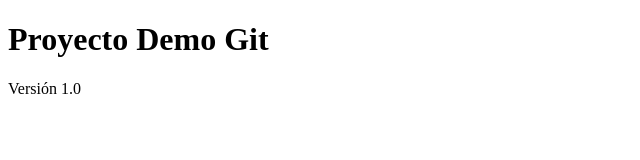
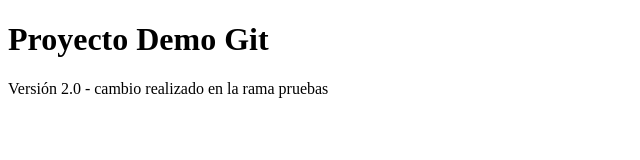
Before and after one commit to DanielRuiz12/demo-git, a plain HTML site: page index.html in a window 1280 px wide. Shown: the whole page, without its empty margins (0-640 px from the left). Drawn offline with Linux system fonts and the light colour scheme.

Commit message:
Actualiza proyecto desde rama prueba

```diff
--- a/index.html
+++ b/index.html
@@ -6,6 +6,6 @@
 </head>
 <body>
     <h1>Proyecto Demo Git</h1>
-    <p>Versión 1.0</p>
+    <p>Versión 2.0 - cambio realizado en la rama pruebas</p>
 </body>
 </html>
```
